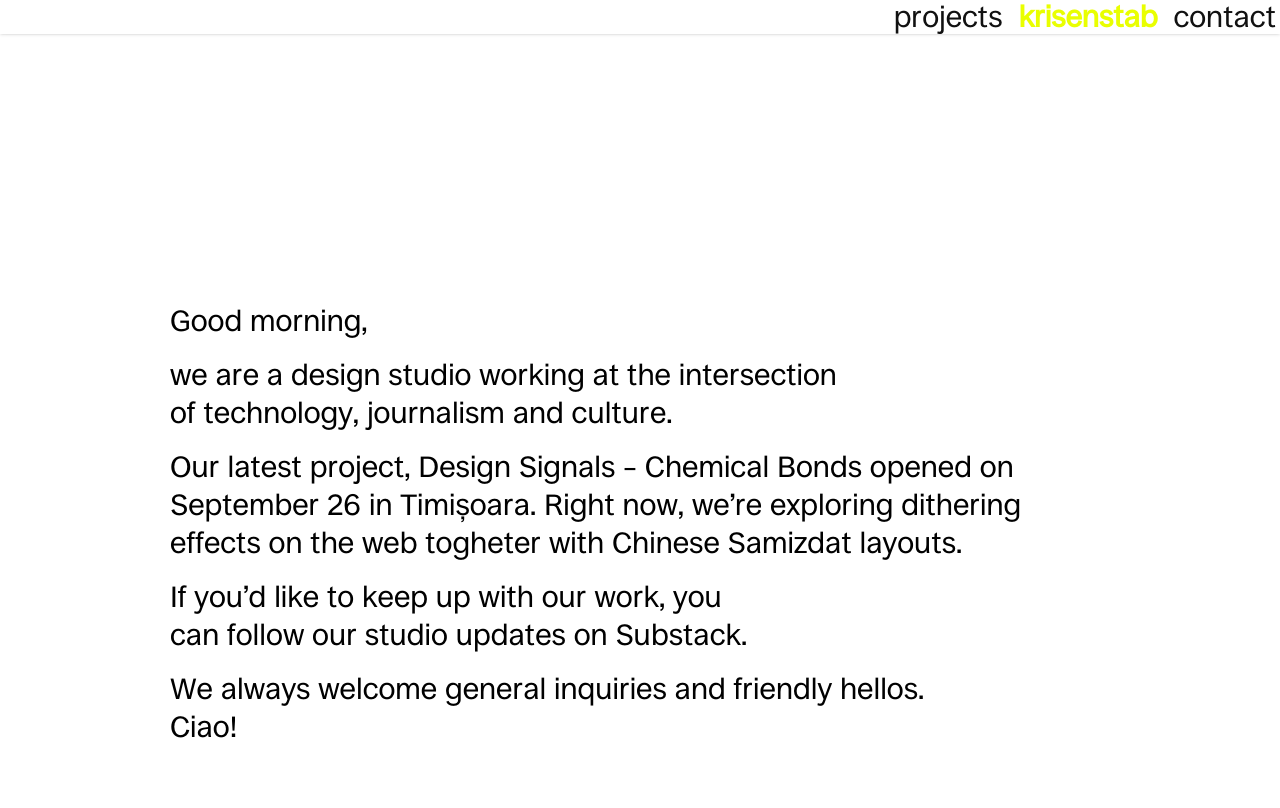
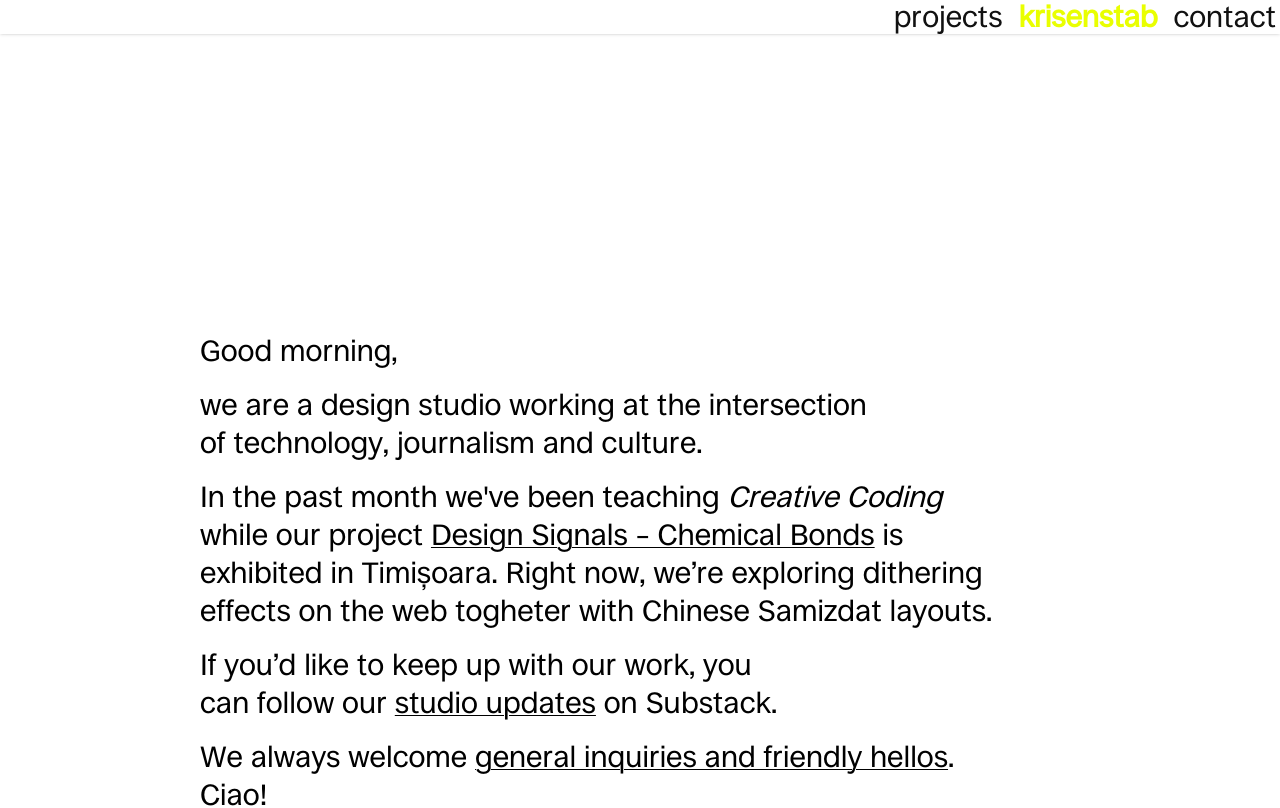
Before and after one commit to thometnanni/krisenstab, a SvelteKit app: page / in a window 1280 px wide. Shown: the top 808 px of the page. Built offline with nearby package versions, Linux system fonts and the light colour scheme; no server answers.

Commit message:
style: links letter

```diff
--- a/src/app.css
+++ b/src/app.css
@@ -25,14 +25,14 @@ body {
   /* height: 100dvh; */
 }
 
-a {
+article a {
   /* color: blue; */
-  color: black;
+  text-decoration: underline;
   text-underline-offset: 2px;
   text-decoration-thickness: 1px;
 }
 
-a:hover {
+article a:hover {
   text-decoration-color: var(--color-1);
   text-decoration-thickness: 5px;
 }
--- a/src/routes/+page.svelte
+++ b/src/routes/+page.svelte
@@ -15,25 +15,12 @@
 </script>
 
 {#if html}
-  <main>
+  <main class="max-w-[960px] m-auto">
     <Tables />
-    <article class="markdown">
+    <article class="markdown p-10 m-auto">
       <Intro />
       {@html html}
     </article>
     <Impressum />
   </main>
 {/if}
-
-<style>
-  main {
-    max-width: 960px;
-    margin: 0 auto;
-  }
-
-  .markdown {
-    /* max-width: 750px; */
-    padding: 10px;
-    margin: 0 auto;
-  }
-</style>
--- a/static/letter.md
+++ b/static/letter.md
@@ -1,7 +1,7 @@
 we are a design studio working at the intersection of technology, journalism and culture.
 
 
-Our latest project, [Design Signals – Chemical Bonds](https://faber.ro/eveniment/design-signals-expozitia-legaturi-chimice/) opened on September 26 in Timișoara. Right now, we’re exploring dithering effects on the web togheter with Chinese Samizdat layouts.
+In the past month we've been teaching _Creative Coding_ while our project [Design Signals – Chemical Bonds](https://faber.ro/eveniment/design-signals-expozitia-legaturi-chimice/) is exhibited in Timișoara.  Right now, we’re exploring dithering effects on the web togheter with Chinese Samizdat layouts.
 
 If you’d like to keep up with our work, you can follow our [studio updates](https://krisenstab.substack.com) on Substack.
 
```
